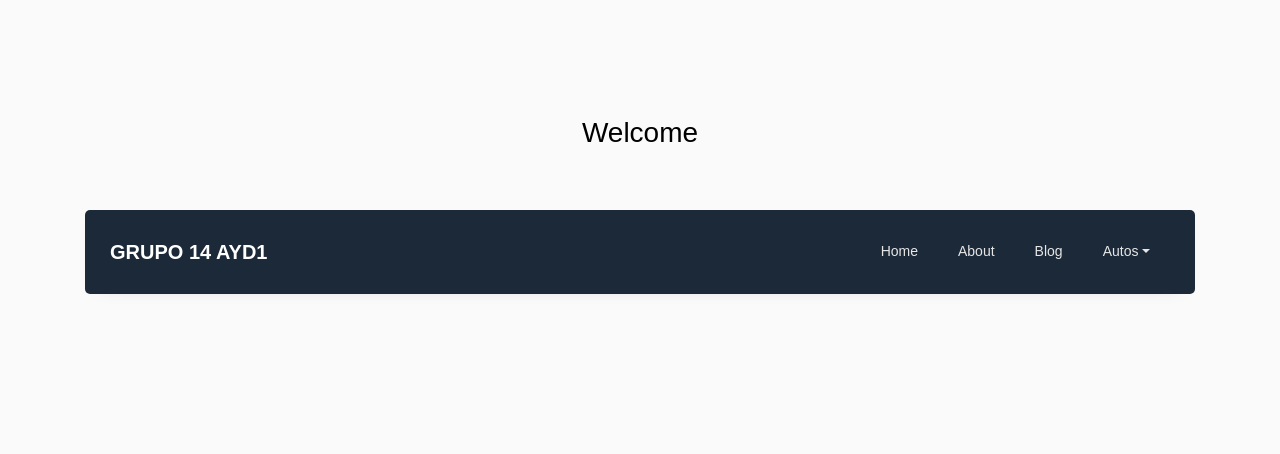
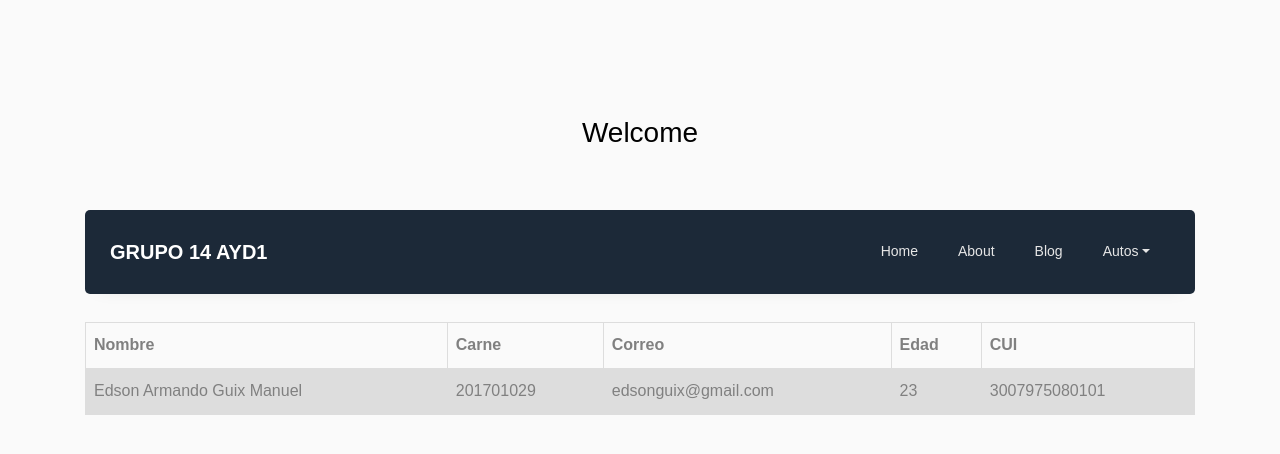
Before and after one commit to EdsonArmando/AYD1_Practica1_14, an Angular app: page / in a window 1280 px wide. Shown: the top 454 px of the page. Built offline with nearby package versions, Linux system fonts and the light colour scheme.

Commit message:
Agregando primera fila de datos del estudiante 1

```diff
--- a/src/app/Top-Bar/Top-Bar.component.html
+++ b/src/app/Top-Bar/Top-Bar.component.html
@@ -39,7 +39,26 @@
         </div>
       </div>
     </nav>
+    <div>
+      <br>
+      <table>
+        <tr>
+          <th>Nombre</th>
+          <th>Carne</th>
+          <th>Correo</th>
+          <th>Edad</th>
+          <th>CUI</th>
+        </tr>
+        <tr>
+          <td>Edson Armando Guix Manuel</td>
+          <td>201701029</td>
+          <td>edsonguix@gmail.com</td>
+          <td>23</td>
+          <td>3007975080101</td>
+        </tr>
+      </table>
 
+    </div>
     <!-- END nav -->
   </div>
 
```
